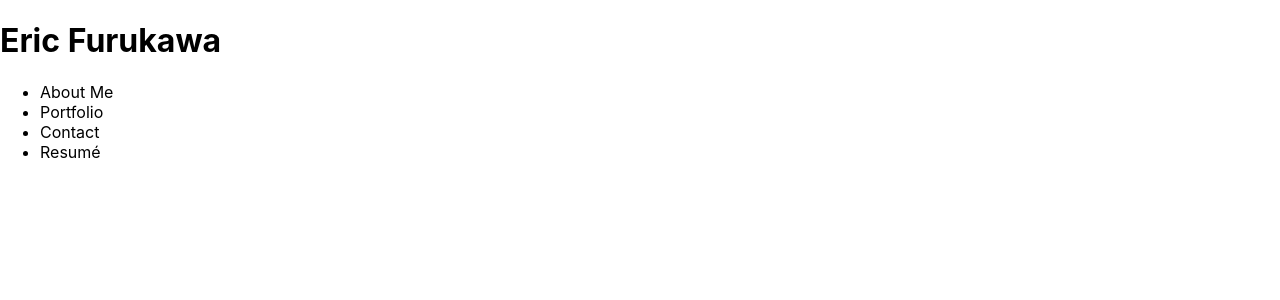
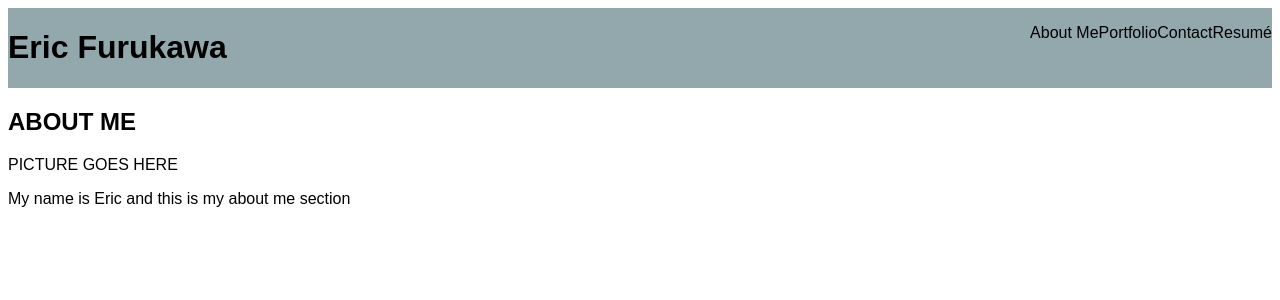
Before and after one commit to EricKenji/fuzzy-barnacle, a React (Create React App) app: page / in a window 1280 px wide. Shown: the top 300 px of the page. Built offline with nearby package versions, Linux system fonts and the light colour scheme.

Commit message:
created About Me section

```diff
--- a/src/App.js
+++ b/src/App.js
@@ -1,5 +1,6 @@
 import React from "react";
 import Header from "./components/Header";
+import AboutMe from "./components/AboutMe";
 
 function App() {
 
@@ -7,7 +8,7 @@ function App() {
     <div>
       <Header></Header>
       <main>
-
+        <AboutMe></AboutMe>
       </main>
     </div>
   )
--- /dev/null
+++ b/src/components/AboutMe/index.js
@@ -0,0 +1,22 @@
+import React from "react";
+
+function AboutMe() {
+
+    return (
+        <section>
+            <div>
+                <h1>
+                    ABOUT ME
+                </h1>
+            </div>
+            <div>
+                PICTURE GOES HERE
+            </div>
+            <div>
+                <p>My name is Eric and this is my about me section</p>
+            </div>
+        </section>
+    );
+}
+
+export default AboutMe;
--- a/src/index.css
+++ b/src/index.css
@@ -1,13 +1,34 @@
-body {
-  margin: 0;
-  font-family: -apple-system, BlinkMacSystemFont, 'Segoe UI', 'Roboto', 'Oxygen',
-    'Ubuntu', 'Cantarell', 'Fira Sans', 'Droid Sans', 'Helvetica Neue',
-    sans-serif;
-  -webkit-font-smoothing: antialiased;
-  -moz-osx-font-smoothing: grayscale;
+* {
+  box-sizing: border-box;
 }
 
-code {
-  font-family: source-code-pro, Menlo, Monaco, Consolas, 'Courier New',
-    monospace;
+body {
+  font-family: Arial, Helvetica, sans-serif;
 }
+
+header {
+  display: flex;
+  justify-content: space-between;
+  text-align: center;
+  background-color: #93A8AC;
+}
+
+nav {
+
+}
+
+ul {
+  display:flex;
+  justify-content: space-between;
+}
+
+li {
+  display:flex;
+  justify-content: space-evenly;
+}
+
+
+.flex-row {
+  display: flex;
+  justify-content: space-evenly;
+}
```
